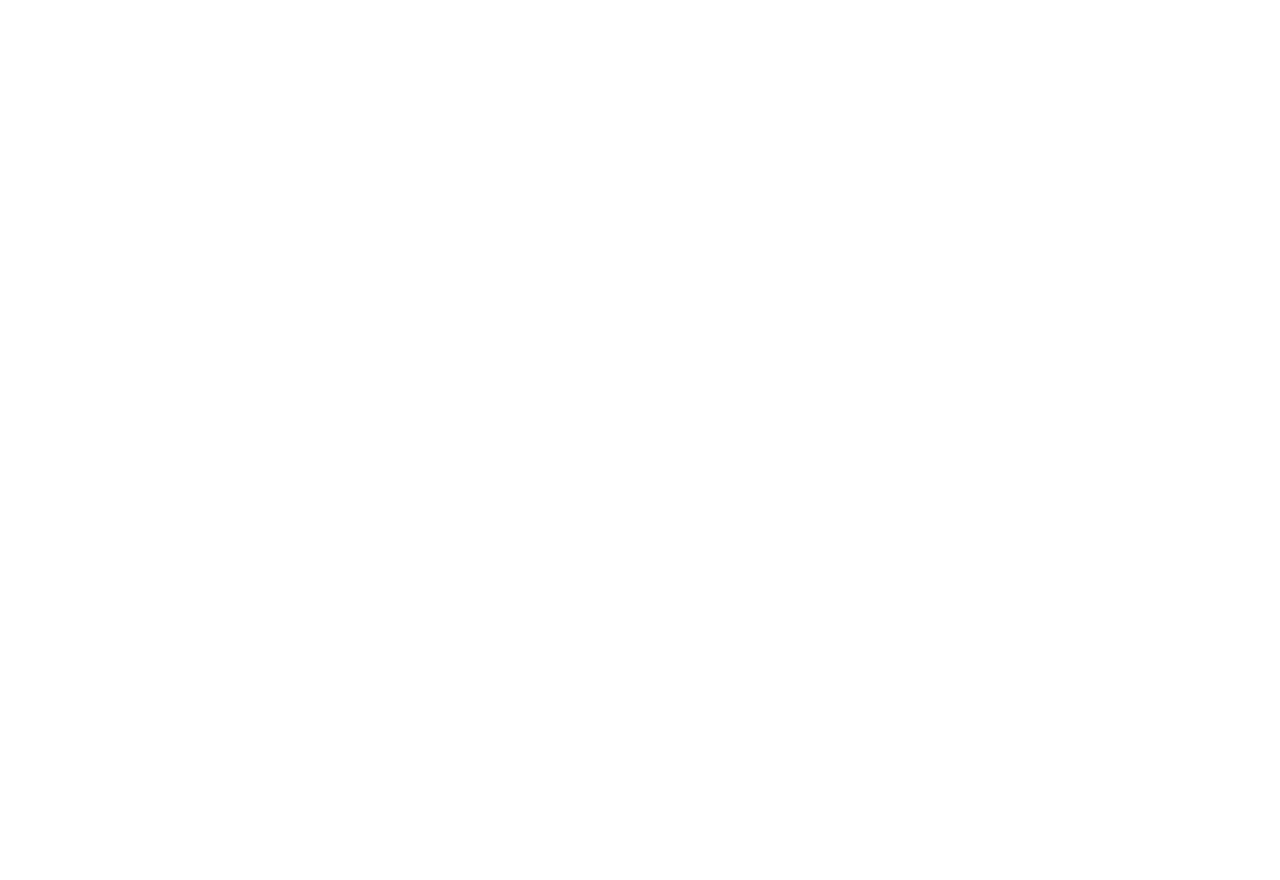
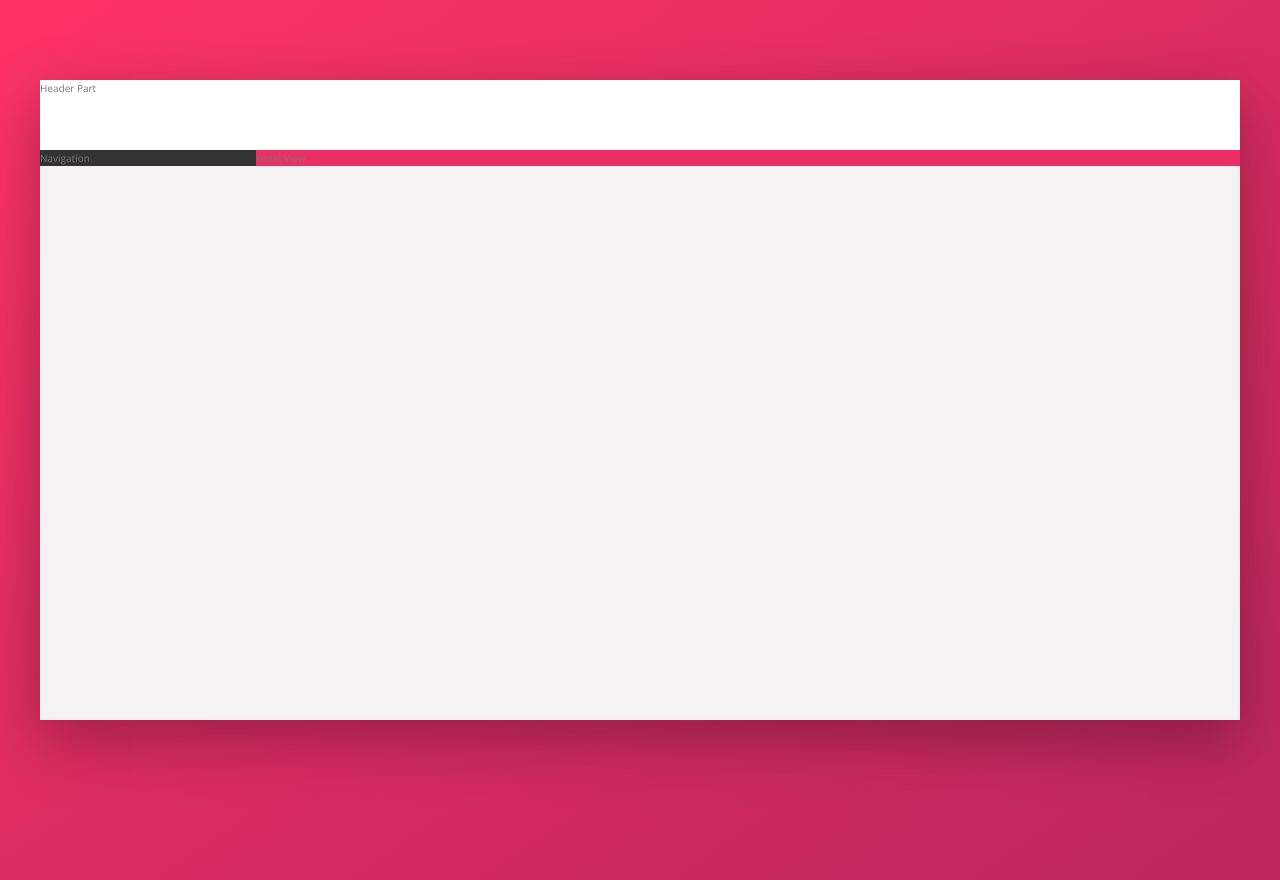
Before and after one commit to Cypherdious89/Trillo, a website: page index.html in a window 1280 px wide. Before the commit the page ends 800 px from the top, so only its background shows below. Drawn offline with nearby package versions, Linux system fonts and the light colour scheme.

Commit message:
Added page layout and source files

```diff
--- a/index.html
+++ b/index.html
@@ -4,13 +4,27 @@
         <meta charset="UTF-8">
         <meta name="viewport" content="width=device-width, initial-scale=1.0">
 
-        <link href="https://fonts.googleapis.com/css?family=Open+Sans:300,400,600" rel="stylesheet">
+        <link rel="preconnect" href="https://fonts.gstatic.com">
+        <link href="https://fonts.googleapis.com/css2?family=Open+Sans:wght@300;400;600&display=swap" rel="stylesheet">
+
         <link rel="stylesheet" href="css/style.css">
         <link rel="shortcut icon" type="image/png" href="img/favicon.png">
 
         <title>trillo &mdash; Your all-in-one booking app</title>
     </head>
     <body>
-
+        <div class="container">
+            <header class="header">
+                Header Part
+            </header>
+            <div class="content">
+                <nav class="sidebar">
+                    Navigation
+                </nav>
+                <main class="hotel-view">
+                    Hotel View
+                </main>
+            </div>
+        </div>
     </body>
 </html>
--- /dev/null
+++ b/sass/_base.scss
@@ -0,0 +1,44 @@
+:root {
+    --color-primary: #eb2f64;
+    --color-primary-light: #FF3366;
+    --color-primary-dark: #BA265D;
+
+    --color-grey-light-1: #faf9f9;
+    --color-grey-light-2: #f4f2f2;
+    --color-grey-light-3: #f0eeee;
+    --color-grey-light-4: #ccc;
+
+    --color-grey-dark-1: #333;
+    --color-grey-dark-2: #777;
+    --color-grey-dark-3: #999;
+
+    --shadow-dark: 0 2rem 6rem rgba(0, 0, 0, .3);
+    --shadow-light: 0 2rem 5rem rgba(0, 0, 0, .06);
+
+    --line: 1px solid var(--color-grey-light-2);
+}
+
+* {
+    margin: 0;
+    padding: 0;
+}
+
+*, *::after, *::before {
+    box-sizing: inherit;
+}
+
+html {
+    box-sizing: border-box;
+    font-size: 62.5%; //1rem = 16px, 10px/16px = 62.5%
+}
+
+body {
+    font-family: 'Open Sans', sans-serif;
+    font-weight: 400;
+    line-height: 1.6;
+    color: var(--color-grey-dark-2);
+    background-image: linear-gradient(to right bottom, var(--color-primary-light), var(--color-primary-dark));
+    background-size: cover;
+    background-repeat: no-repeat;
+    min-height: 100vh;
+}
--- /dev/null
+++ b/sass/_layout.scss
@@ -0,0 +1,27 @@
+.container {
+    max-width: 120rem;
+    min-height: 80vh;
+    margin: 8rem auto;
+    background-color: var(--color-grey-light-2);
+    box-shadow: var(--shadow-dark);
+}
+
+.header {
+    height: 7rem;
+    background-color: #fff;
+    border-bottom: var(--color-grey-light-2);
+}
+
+.content {
+    display: flex;
+}
+
+.sidebar{
+    background-color: var(--color-grey-dark-1);
+    flex: 0 0 18%;
+}
+
+.hotel-view{
+    background-color: var(--color-primary);
+    flex: 1;
+}
--- a/sass/main.scss
+++ b/sass/main.scss
@@ -1,17 +1,3 @@
-/*
-COLORS
-
-Primary: #eb2f64
-Primary light: #FF3366
-Primary dark: #BA265D
-
-Grey light 1: #faf9f9
-Grey light 2: #f4f2f2
-Grey light 3: #f0eeee
-Grey light 4: #ccc
-
-Grey dark 1: #333
-Grey dark 2: #777
-Grey dark 3: #999
-
-*/
+@import "base";
+@import "layout";
+@import "components"
```
Also changed, not shown: package.json (added, +30 -0 lines), css/style.css, sass/_components.scss (added), 2 other files.
